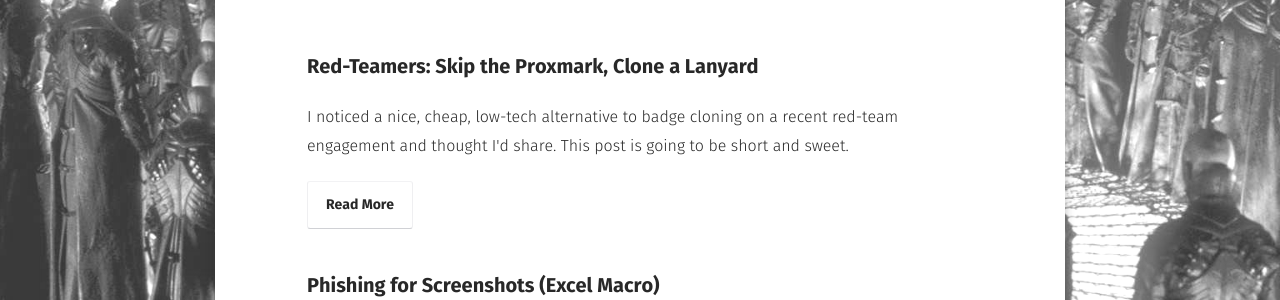
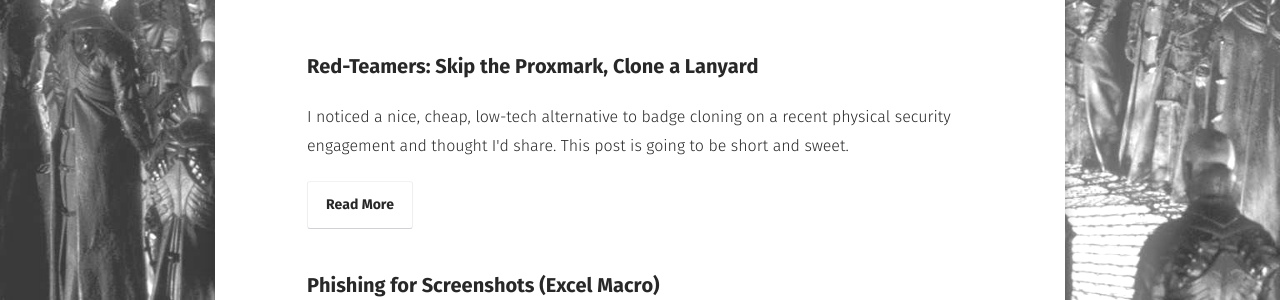
Before and after one commit to hackdou/initblog.com, a Jekyll site: the page built from posts/index.md, in a window 1280 px wide and 900 px high. Shown: the part 251-551 px from the top of the window. Built offline with Jekyll 4.4.1, drawn with Linux system fonts in a browser that asks for light colours; some web fonts are replaced.

Commit message:
new blog

```diff
--- a/_posts/2018-12-09-redteam-lanyards.markdown
+++ b/_posts/2018-12-09-redteam-lanyards.markdown
@@ -3,7 +3,7 @@ title:  "Red-Teamers: Skip the Proxmark, Clone a Lanyard"
 date:   2018-12-09 12:00:00
 published: true
 layout: post
-excerpt: "I noticed a nice, cheap, low-tech alternative to badge cloning on a recent red-team engagement and thought I'd share. This post is going to be short and sweet."
+excerpt: "I noticed a nice, cheap, low-tech alternative to badge cloning on a recent physical security engagement and thought I'd share. This post is going to be short and sweet."
 ---
 
 I noticed a nice, cheap, low-tech alternative to badge cloning on a recent physical security engagement and thought I'd share. This post is going to be short and sweet.
```
